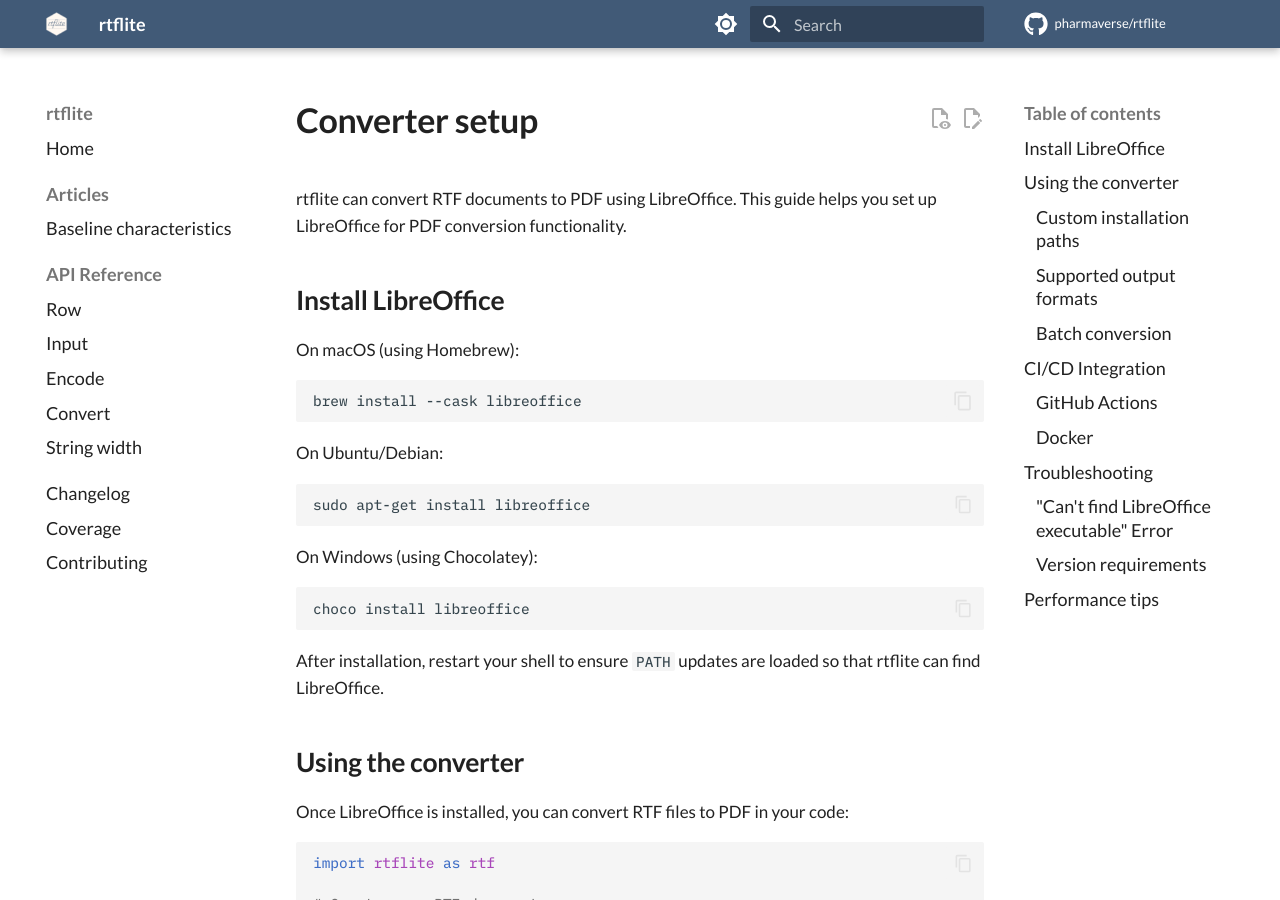
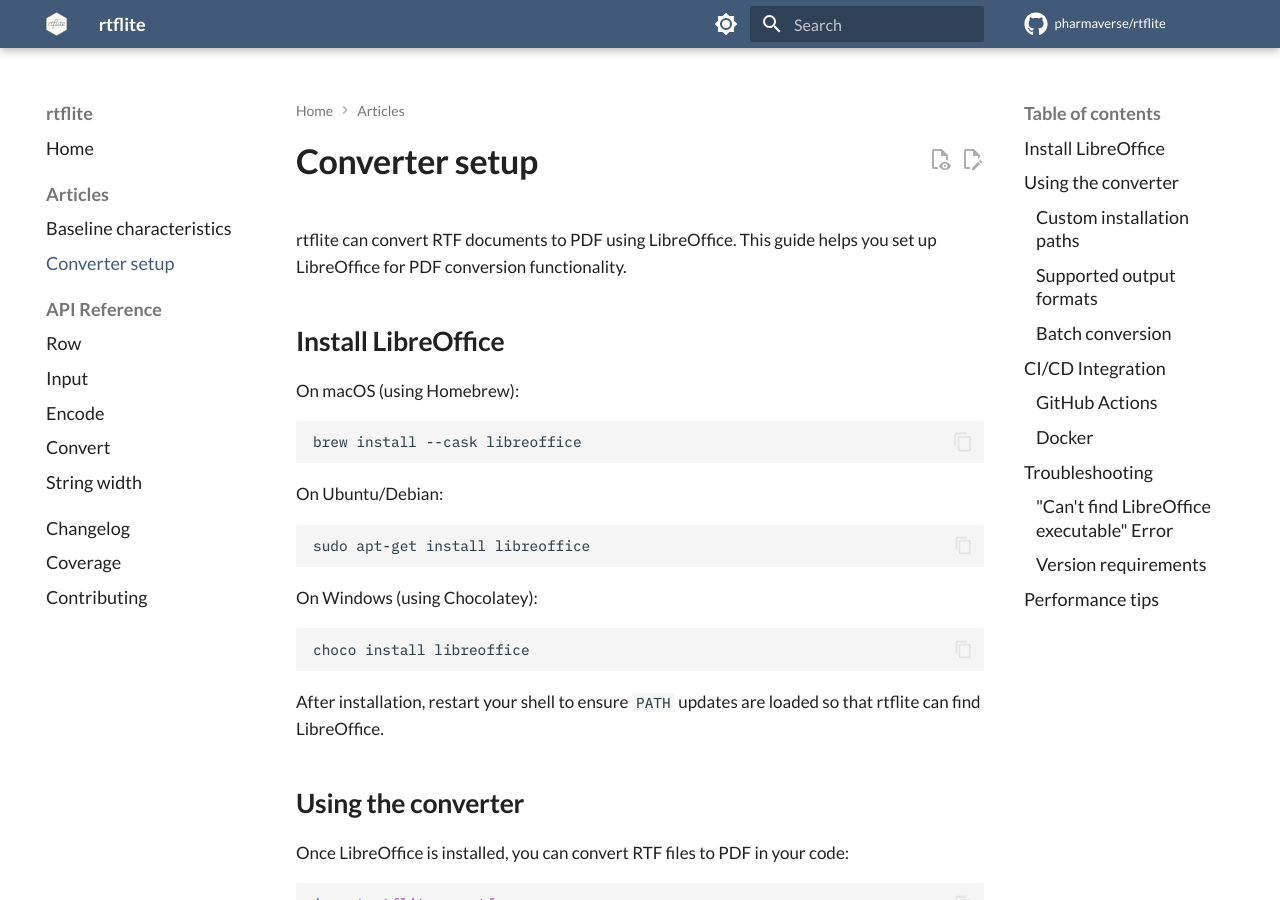
Before and after one commit to pharmaverse/rtflite, an MkDocs documentation site: the page built from docs/articles/converter-setup.md, in a window 1280 px wide and 900 px high. Built offline with MkDocs 1.6.1 and Material for MkDocs 9.7.7, drawn with Linux system fonts in a browser that asks for light colours; comment, search, counter and statistics services are not loaded; some of the changed text lies outside the part shown.

Commit message:
Add converter setup article to mkdocs.yml

```diff
--- a/mkdocs.yml
+++ b/mkdocs.yml
@@ -9,6 +9,7 @@
   - Home: index.md
   - Articles:
     - articles/example-baseline.md
+    - articles/converter-setup.md
   - API Reference:
     - Row: reference/row.md
     - Input: reference/input.md
```
